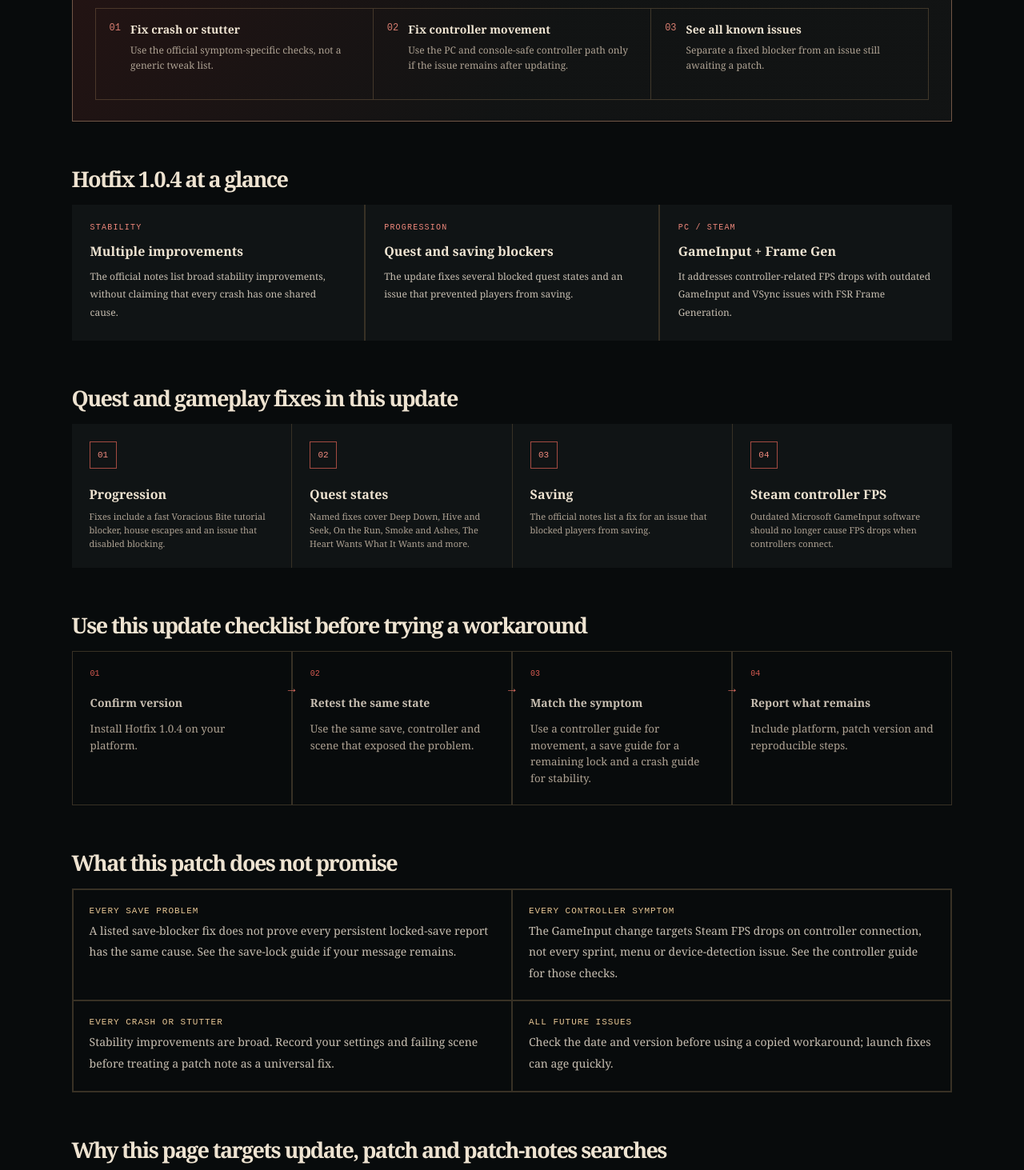
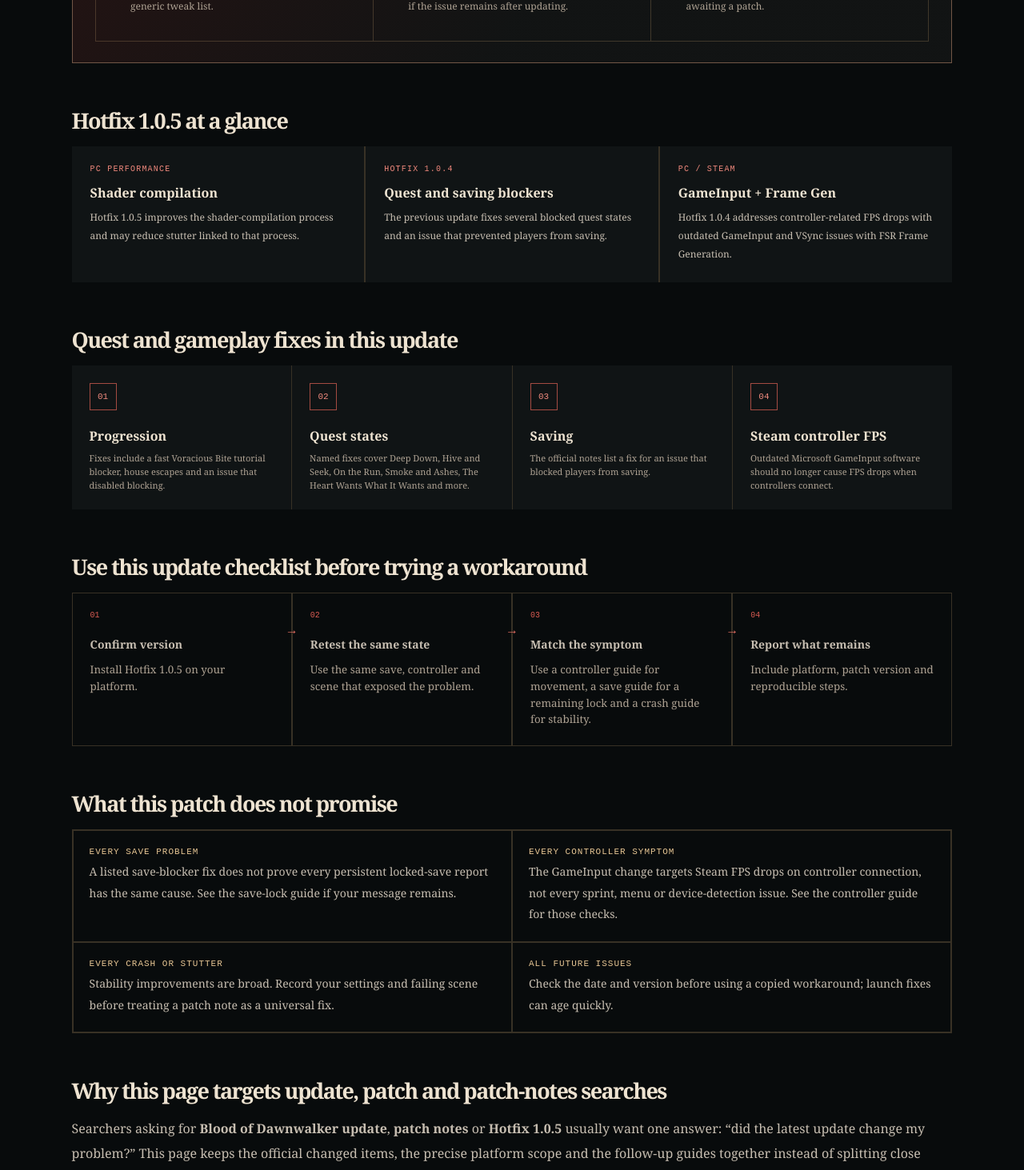
Before and after one commit to wencun/dawnwalker.cc, a Next.js app: page /patch-notes in a window 1280 px wide. Shown: the part 1060-2523 px from the top of the page at 80% size. Built offline with nearby package versions, Linux system fonts and the light colour scheme.

Commit message:
Restore Vinext deployment build

```diff
--- a/app/patch-notes/page.tsx
+++ b/app/patch-notes/page.tsx
@@ -3,8 +3,8 @@ import Link from "next/link";
 import { GuidePage, guideMetadata } from "../guide-page";
 
 export const metadata = guideMetadata(
-  "The Blood of Dawnwalker Patch Notes 1.0.4: Latest Update & Fixes",
-  "Official The Blood of Dawnwalker Hotfix 1.0.4 patch notes: stability, quest progression, saving, Steam Microsoft GameInput and FSR Frame Generation fixes on PC, PS5 and Xbox.",
+  "The Blood of Dawnwalker Patch Notes 1.0.5: Latest Update & Fixes",
+  "Official The Blood of Dawnwalker Hotfix 1.0.5 and 1.0.4 patch notes: shader-compilation stutter, stability, quest progression, saving, Steam Microsoft GameInput and FSR Frame Generation fixes.",
   "/patch-notes",
   ["The Blood of Dawnwalker patch notes", "Blood of Dawnwalker patch notes", "The Blood of Dawnwalker update", "Blood of Dawnwalker update", "Blood of Dawnwalker updates", "The Blood of Dawnwalker 1.0.4", "Dawnwalker patch 1.0.4", "Dawnwalker hotfix notes", "Microsoft GameInput Dawnwalker"],
 );
@@ -12,12 +12,12 @@ export const metadata = guideMetadata(
 export default function PatchNotesPage() {
   return <GuidePage
     eyebrow="PATCH TRACKER · OFFICIAL NOTES FIRST"
-    title="The Blood of Dawnwalker patch notes: Hotfix 1.0.4 and latest update"
-    dek="Hotfix 1.0.4 is rolling out on PC, PlayStation 5 and Xbox Series X|S. It improves stability, fixes quest-progression and saving blockers, and resolves a Steam Microsoft GameInput FPS-drop issue."
-    checked="September 10, 2026"
-    quickAnswer={<div className="answer-visual"><div><span>HOTFIX 1.0.4 · SEPTEMBER 9</span><h2>Update first. Then retest the exact problem.</h2><p>The latest official update fixes stability, blocked quest progress and a saving issue. On Steam, it also prevents outdated Microsoft GameInput software from causing FPS drops when controllers connect.</p></div><Image src="/dawnwalker-night.png" alt="Coen travelling at night in The Blood of Dawnwalker" width={1440} height={810} priority /></div>}
+    title="The Blood of Dawnwalker patch notes: Hotfix 1.0.5 and recent fixes"
+    dek="Hotfix 1.0.5 improves shader compilation to reduce some stutter. The previous 1.0.4 update addresses stability, quest progression, saving and Steam Microsoft GameInput FPS drops."
+    checked="September 13, 2026"
+    quickAnswer={<div className="answer-visual"><div><span>HOTFIX 1.0.5 · LATEST</span><h2>Update first. Then retest the exact problem.</h2><p>The latest official hotfix improves shader compilation and may reduce related stutter. Hotfix 1.0.4 also fixed stability, blocked quest progress, a saving issue and Steam GameInput FPS drops.</p></div><Image src="/dawnwalker-night.png" alt="Coen travelling at night in The Blood of Dawnwalker" width={1440} height={810} priority /></div>}
     faqs={[
-      { question: "What is in The Blood of Dawnwalker Hotfix 1.0.4?", answer: "The September 9 update improves stability, fixes several progression blockers and a saving issue, and addresses Steam controller FPS drops linked to outdated Microsoft GameInput software." },
+      { question: "What is in The Blood of Dawnwalker Hotfix 1.0.5?", answer: "The latest hotfix improves the shader-compilation process, which can reduce stutter associated with shader building. It does not claim to fix every performance problem." },
       { question: "Does the latest Blood of Dawnwalker update fix saving?", answer: "Hotfix 1.0.4 lists a fix for an issue that blocked players from saving. It does not prove every 'Saving is currently locked' message has the same cause, so preserve the details if the problem remains." },
       { question: "Does Hotfix 1.0.4 fix Microsoft GameInput FPS drops?", answer: "On Steam, the official notes say that connecting controllers with outdated GameInput software should no longer cause FPS drops. Update the game first, then retest with the same controller setup." },
     ]}
@@ -27,15 +27,15 @@ export default function PatchNotesPage() {
       { label: "See all known issues", href: "/known-issues", description: "Separate a fixed blocker from an issue still awaiting a patch." },
     ]}
     sources={[
+      { label: "Steam — The Blood of Dawnwalker Hotfix 1.0.5 announcement", href: "https://steamcommunity.com/app/3751260/" },
       { label: "Rebel Wolves — Hotfix 1.0.4 official patch notes", href: "https://dawnwalkergame.com/pl/en/news/hotfix-104" },
-      { label: "Steam — The Blood of Dawnwalker Hotfix 1.0.4 announcement", href: "https://steamcommunity.com/app/3751260/" },
     ]}
     sections={[
-      { title: "Hotfix 1.0.4 at a glance", body: <div className="patch-board"><div><span>STABILITY</span><b>Multiple improvements</b><p>The official notes list broad stability improvements, without claiming that every crash has one shared cause.</p></div><div><span>PROGRESSION</span><b>Quest and saving blockers</b><p>The update fixes several blocked quest states and an issue that prevented players from saving.</p></div><div><span>PC / STEAM</span><b>GameInput + Frame Gen</b><p>It addresses controller-related FPS drops with outdated GameInput and VSync issues with FSR Frame Generation.</p></div></div> },
+      { title: "Hotfix 1.0.5 at a glance", body: <div className="patch-board"><div><span>PC PERFORMANCE</span><b>Shader compilation</b><p>Hotfix 1.0.5 improves the shader-compilation process and may reduce stutter linked to that process.</p></div><div><span>HOTFIX 1.0.4</span><b>Quest and saving blockers</b><p>The previous update fixes several blocked quest states and an issue that prevented players from saving.</p></div><div><span>PC / STEAM</span><b>GameInput + Frame Gen</b><p>Hotfix 1.0.4 addresses controller-related FPS drops with outdated GameInput and VSync issues with FSR Frame Generation.</p></div></div> },
       { title: "Quest and gameplay fixes in this update", body: <div className="visual-checklist"><div><span>01</span><b>Progression</b><small>Fixes include a fast Voracious Bite tutorial blocker, house escapes and an issue that disabled blocking.</small></div><div><span>02</span><b>Quest states</b><small>Named fixes cover Deep Down, Hive and Seek, On the Run, Smoke and Ashes, The Heart Wants What It Wants and more.</small></div><div><span>03</span><b>Saving</b><small>The official notes list a fix for an issue that blocked players from saving.</small></div><div><span>04</span><b>Steam controller FPS</b><small>Outdated Microsoft GameInput software should no longer cause FPS drops when controllers connect.</small></div></div> },
-      { title: "Use this update checklist before trying a workaround", body: <ol className="install-flow"><li><span>01</span><b>Confirm version</b><small>Install Hotfix 1.0.4 on your platform.</small></li><li><span>02</span><b>Retest the same state</b><small>Use the same save, controller and scene that exposed the problem.</small></li><li><span>03</span><b>Match the symptom</b><small>Use a controller guide for movement, a save guide for a remaining lock and a crash guide for stability.</small></li><li><span>04</span><b>Report what remains</b><small>Include platform, patch version and reproducible steps.</small></li></ol> },
+      { title: "Use this update checklist before trying a workaround", body: <ol className="install-flow"><li><span>01</span><b>Confirm version</b><small>Install Hotfix 1.0.5 on your platform.</small></li><li><span>02</span><b>Retest the same state</b><small>Use the same save, controller and scene that exposed the problem.</small></li><li><span>03</span><b>Match the symptom</b><small>Use a controller guide for movement, a save guide for a remaining lock and a crash guide for stability.</small></li><li><span>04</span><b>Report what remains</b><small>Include platform, patch version and reproducible steps.</small></li></ol> },
       { title: "What this patch does not promise", body: <div className="fact-grid"><p><b>Every save problem</b>A listed save-blocker fix does not prove every persistent locked-save report has the same cause. See the <Link href="/cant-save">save-lock guide</Link> if your message remains.</p><p><b>Every controller symptom</b>The GameInput change targets Steam FPS drops on controller connection, not every sprint, menu or device-detection issue. See the <Link href="/controller-movement-fix">controller guide</Link> for those checks.</p><p><b>Every crash or stutter</b>Stability improvements are broad. Record your settings and failing scene before treating a patch note as a universal fix.</p><p><b>All future issues</b>Check the date and version before using a copied workaround; launch fixes can age quickly.</p></div> },
-      { title: "Why this page targets update, patch and patch-notes searches", body: <p>Searchers asking for <b>Blood of Dawnwalker update</b>, <b>patch notes</b> or <b>Hotfix 1.0.4</b> usually want one answer: “did the latest update change my problem?” This page keeps the official changed items, the precise platform scope and the follow-up guides together instead of splitting close keyword variants into competing pages.</p> },
+      { title: "Why this page targets update, patch and patch-notes searches", body: <p>Searchers asking for <b>Blood of Dawnwalker update</b>, <b>patch notes</b> or <b>Hotfix 1.0.5</b> usually want one answer: “did the latest update change my problem?” This page keeps the official changed items, the precise platform scope and the follow-up guides together instead of splitting close keyword variants into competing pages.</p> },
     ]}
   />;
 }
--- /dev/null
+++ b/vite.config.ts
@@ -0,0 +1,6 @@
+import { defineConfig } from "vite";
+import vinext from "vinext";
+
+export default defineConfig({
+  plugins: [vinext()],
+});
```
Also changed, not shown: package.json (+9 -4 lines), 1 other file (tests, documents, lock files or other folders).
